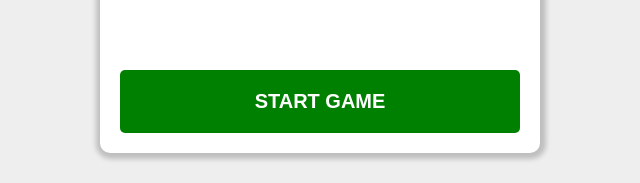
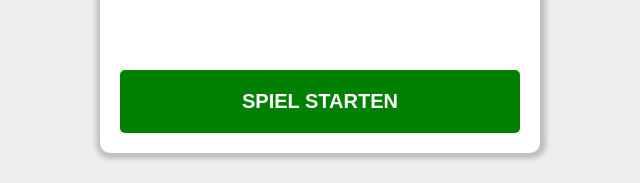
Before and after one commit to DominikFischer86/Hangman, a React (Vite) app: page / in a window 1280 px wide. Shown: the part 395-578 px from the top of the page, without its empty margins (320-960 px from the left). Built offline with nearby package versions, Linux system fonts and the light colour scheme.

Commit message:
feat: Translate to german

```diff
--- a/src/components/StartGame.tsx
+++ b/src/components/StartGame.tsx
@@ -6,7 +6,7 @@ const StartGame = ({handleStart}: StartGameProps): JSX.Element => {
     return (
       <div className="startGame">
         <h1>Hangman</h1>
-        <button onClick={handleStart}>Start Game</button>
+        <button onClick={handleStart}>Spiel starten</button>
       </div>
     )
 }
--- a/src/components/Victory.tsx
+++ b/src/components/Victory.tsx
@@ -1,7 +1,7 @@
 const Victory = () => (
     <div className="victory">
-        <p>Winner!</p>
-        <button onClick={() => window.open("/","_self")}>Play again!</button>
+        <p>Gewonnen!</p>
+        <button onClick={() => window.open("/","_self")}>Nochmal!</button>
     </div>
 )
 
```
